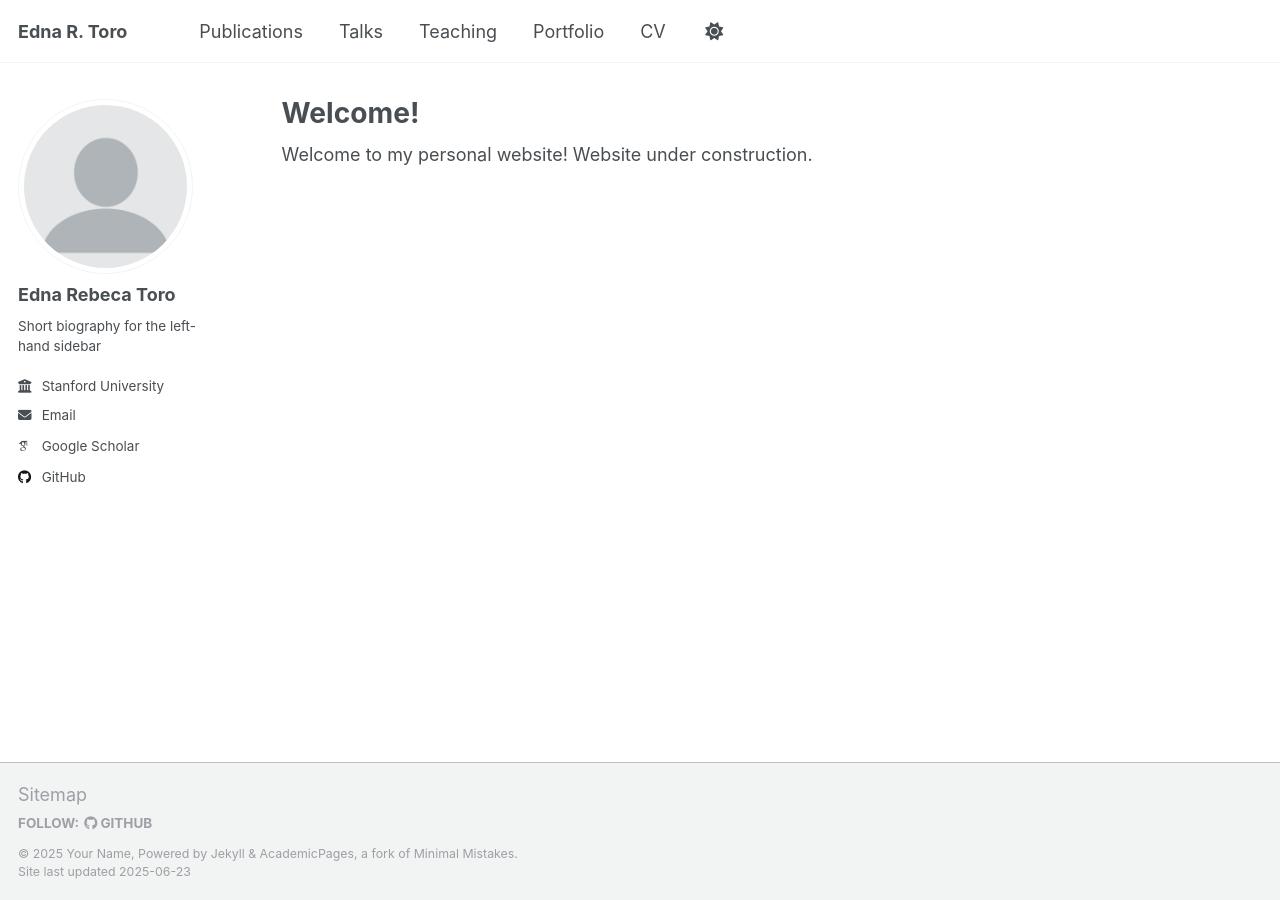
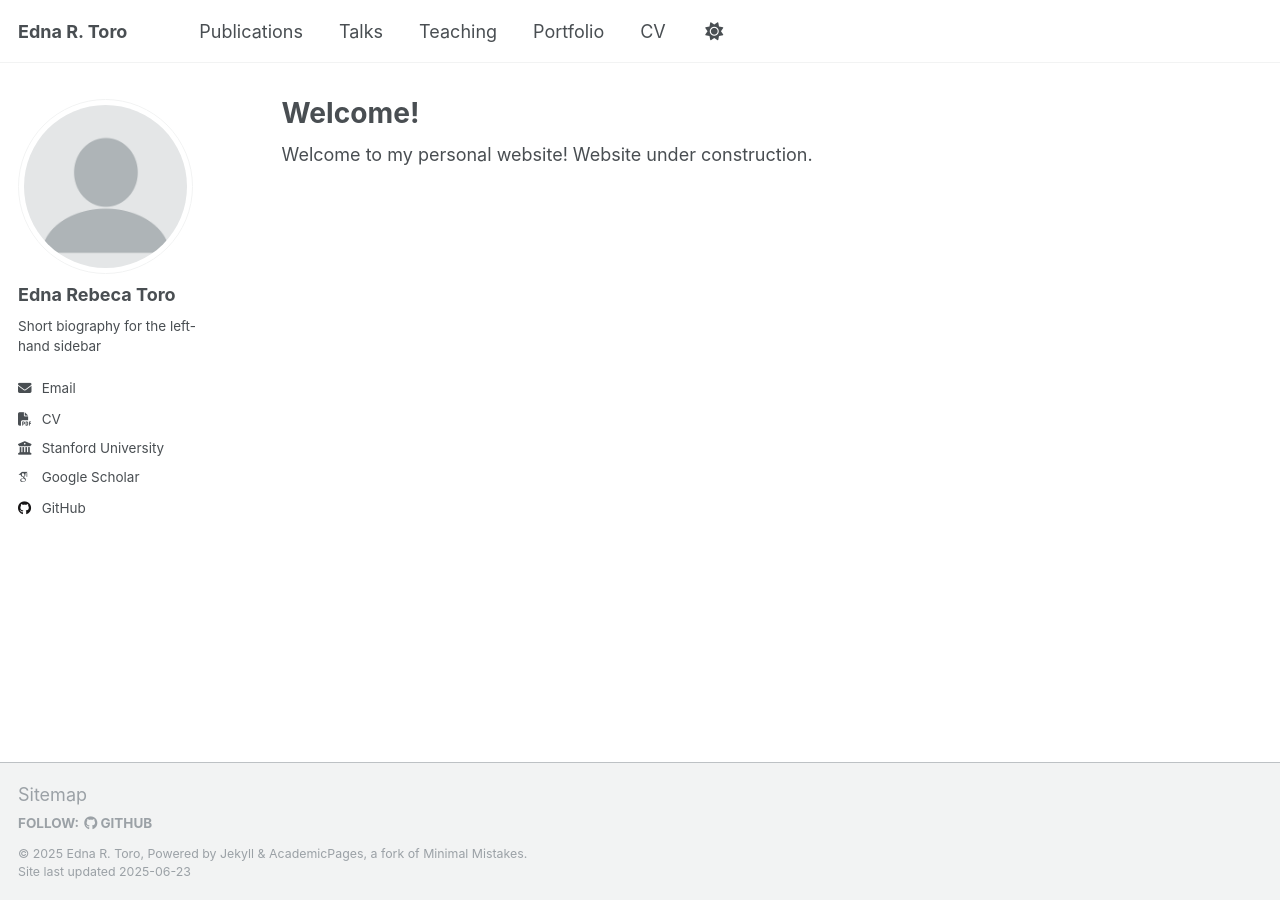
Before and after one commit to etorogar/etorogar.github.io, a Jekyll site: the page built from _pages/about.md, in a window 1280 px wide. Built offline with Jekyll 4.4.1, drawn with Linux system fonts in a browser that asks for light colours; some web fonts are replaced.

Commit message:
customize side bar

```diff
--- a/_config.yml
+++ b/_config.yml
@@ -11,11 +11,11 @@ locale                   : "en-US"
 site_theme               : "default"
 title                    : "Edna R. Toro"
 title_separator          : "-"
-name                     : &name "Your Name"
+name                     : &name "Edna R. Toro"
 description              : &description "personal description"
-url                      : https://academicpages.github.io # the base hostname & protocol for your site e.g. "https://[your GitHub username].github.io" or if you already have some other page hosted on Github then use "https://[your GitHub username].github.io/[Your Repo Name]"
+url                      : https://etorogar.github.io # the base hostname & protocol for your site e.g. "https://[your GitHub username].github.io" or if you already have some other page hosted on Github then use "https://[your GitHub username].github.io/[Your Repo Name]"
 baseurl                  : "" # the subpath of your site, e.g. "/blog"
-repository               : "academicpages/academicpages.github.io"
+repository               : "etorogar/etorogar.github.io"
 
 # Site Author - The following control what appear as part of the author content on the side bar.
 #               If a field is blank the icon and link will not appear, otherwise it will be shown.
@@ -30,6 +30,7 @@ author:
   employer         : "Stanford University"
   uri              : # URL
   email            : "etorogar@stanford.edu"
+  cv_file          : "/files/slides1.pdf"
 
   # Academic websites
   academia         : # URL
@@ -46,7 +47,7 @@ author:
   bitbucket        : # Username - Update with your username on the site
   codepen          : # Username
   dribbble         : # Username
-  github           : "academicpages"
+  github           : "etorogar"
   kaggle           : # Username
   stackoverflow    : # User number or user number and name (i.e., use "1" or "1/jeff-atwood")
 
--- a/_includes/author-profile.html
+++ b/_includes/author-profile.html
@@ -24,17 +24,20 @@
     <button class="btn btn--inverse">Follow</button>
     <ul class="author__urls social-icons">
       <!-- Font Awesome icons / Biographic information  -->
-      {% if author.location %}
-        <li class="author__desktop"><i class="fas fa-fw fa-location-dot icon-pad-right" aria-hidden="true"></i>{{ author.location }}</li>
+      {% if author.email %}
+        <li><a href="mailto:{{ author.email }}"><i class="fas fa-fw fa-envelope icon-pad-right" aria-hidden="true"></i>{{ site.data.ui-text[site.locale].email_label | default: "Email" }}</a></li>
+      {% endif %}
+      {% if author.cv_file %}
+        <li><a href="{{ author.cv_file }}"><i class="fas fa-fw fa-file-pdf icon-pad-right"></i>CV</a></li>
       {% endif %}
       {% if author.employer %}
         <li class="author__desktop"><i class="fas fa-fw fa-building-columns icon-pad-right" aria-hidden="true"></i>{{ author.employer }}</li>
       {% endif %}
+      {% if author.location %}
+        <li class="author__desktop"><i class="fas fa-fw fa-location-dot icon-pad-right" aria-hidden="true"></i>{{ author.location }}</li>
+      {% endif %}
       {% if author.uri %}
         <li><a href="{{ author.uri }}"><i class="fas fa-fw fa-link icon-pad-right" aria-hidden="true"></i>{{ site.data.ui-text[site.locale].website_label | default: "Website" }}</a></li>
-      {% endif %}
-      {% if author.email %}
-        <li><a href="mailto:{{ author.email }}"><i class="fas fa-fw fa-envelope icon-pad-right" aria-hidden="true"></i>{{ site.data.ui-text[site.locale].email_label | default: "Email" }}</a></li>
       {% endif %}
 
       <!-- Font Awesome and Academicons icons / Academic websites -->
```
